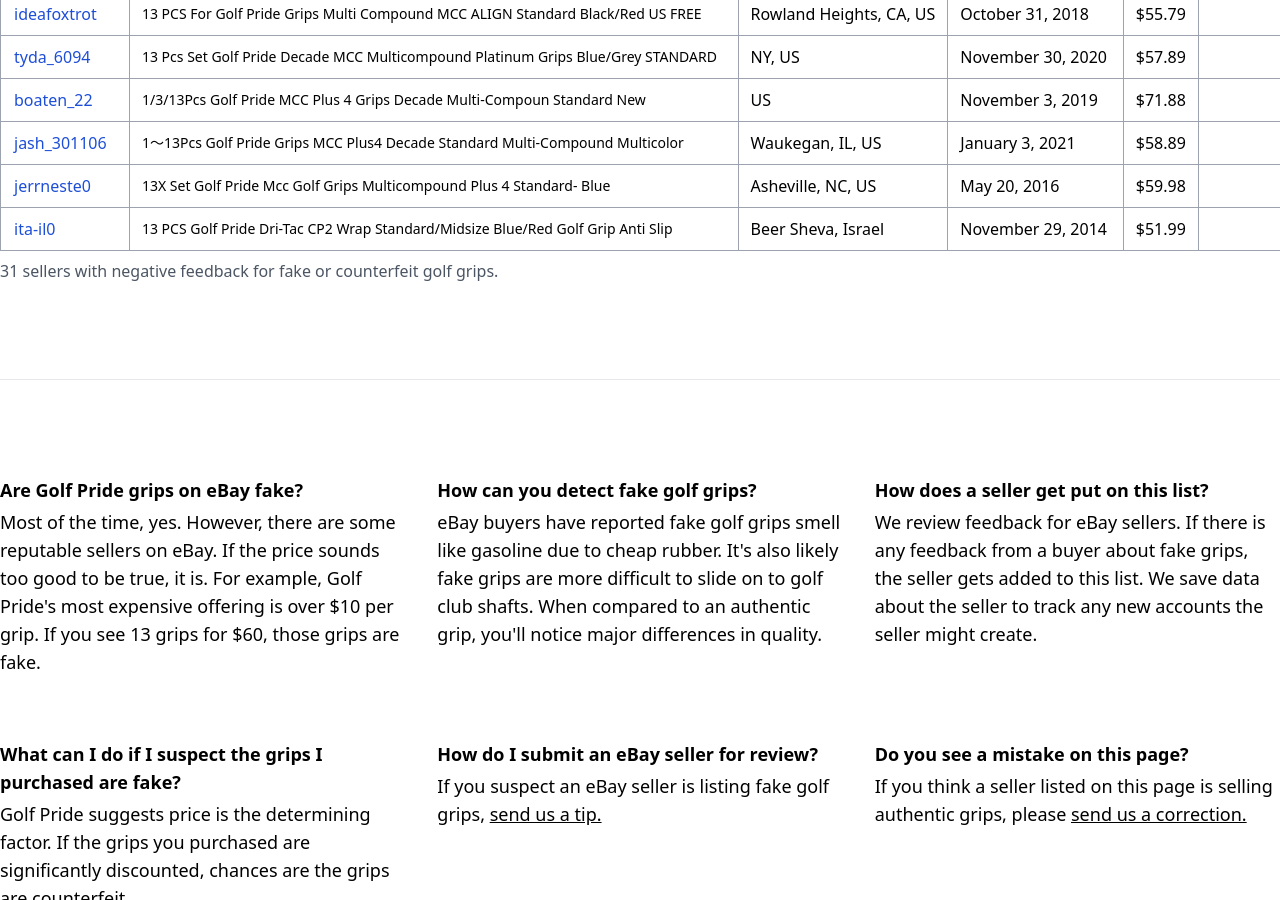
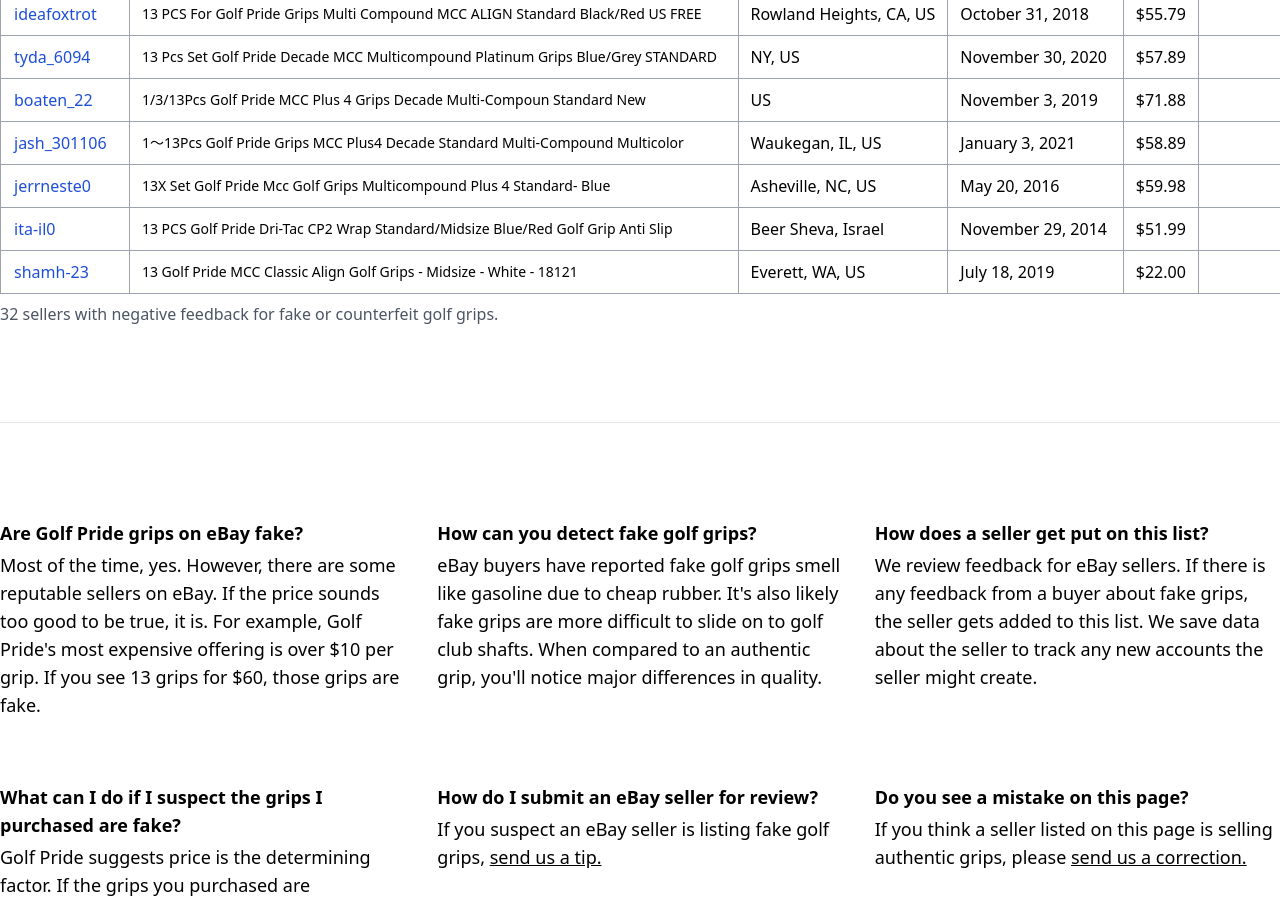
Before and after one commit to djhopper01/fakegolfgrips, a Jekyll site: the page built from docs/index.html, in a window 1280 px wide and 900 px high, scrolled down 1388 px. Built offline with Jekyll 4.4.1, drawn with Linux system fonts in a browser that asks for light colours; comment, search, counter and statistics services are not loaded.

Commit message:
Update sellers.yml

```diff
--- a/docs/_data/sellers.yml
+++ b/docs/_data/sellers.yml
@@ -220,3 +220,10 @@
   title: 13 PCS Golf Pride Dri-Tac CP2 Wrap Standard/Midsize Blue/Red Golf Grip Anti Slip
   price: $51.99
   created_on: November 29, 2014
+
+- username: shamh-23
+  profile: https://www.ebay.com/usr/shamh-23
+  location:  Everett, WA, US
+  title: 13 Golf Pride MCC Classic Align Golf Grips - Midsize - White - 18121
+  price: $22.00
+  created_on: July 18, 2019
```
